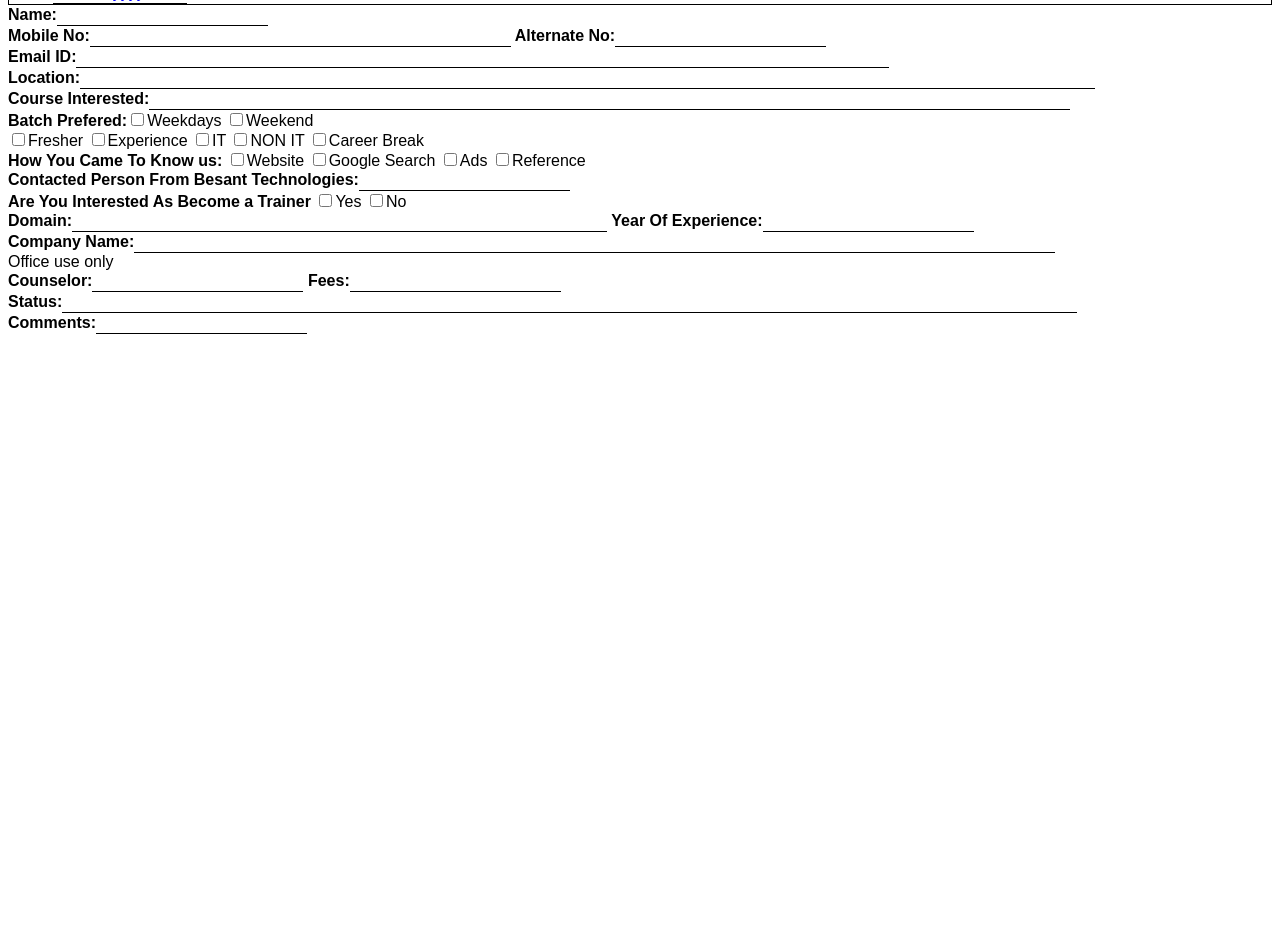
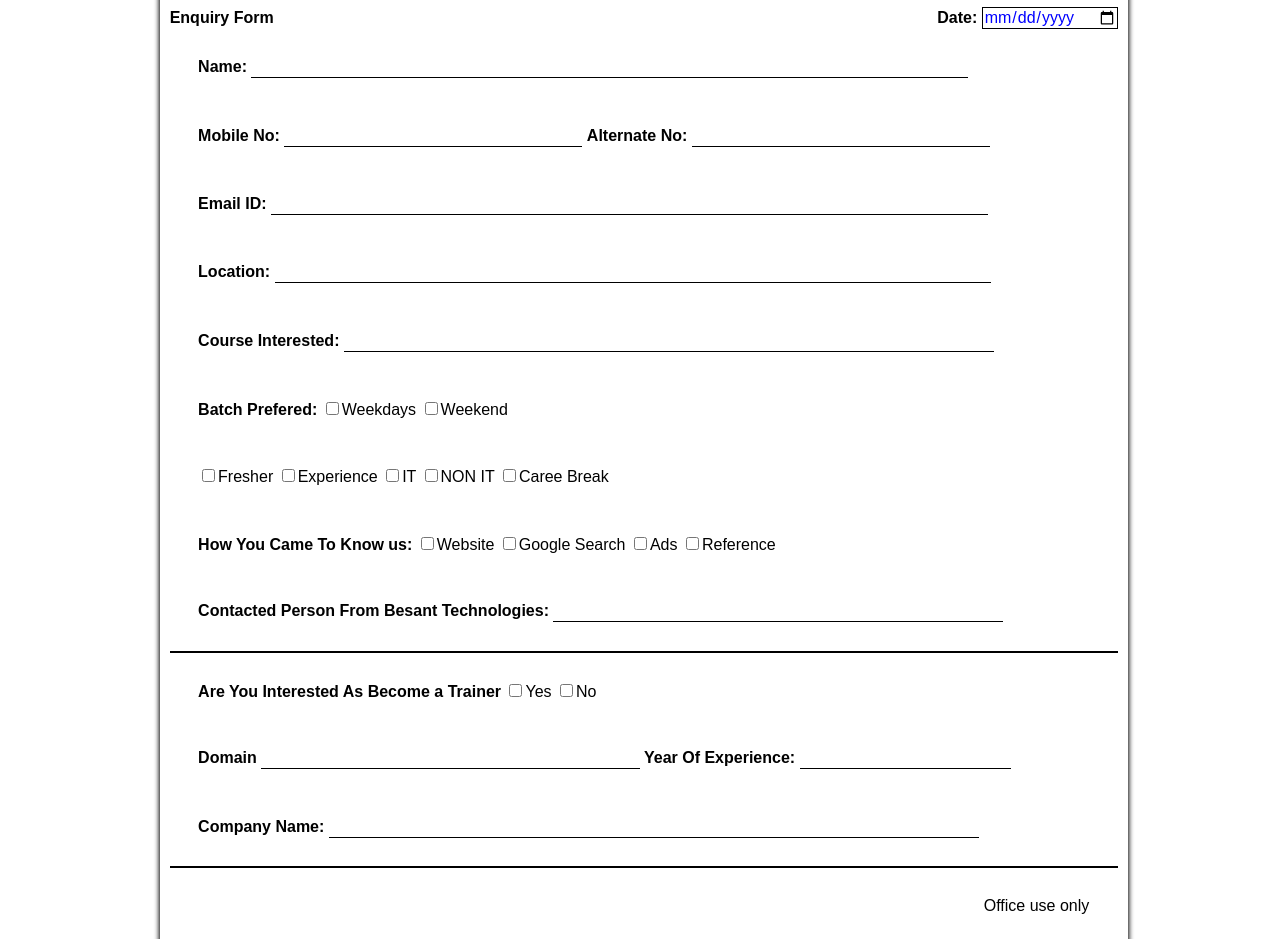
Before and after one commit to MKEthanJack/mk-test, a plain HTML site: page index.html in a window 1280 px wide. Shown: the part 78-1017 px from the top of the page. Before the commit the page ends 800 px from the top, so only its background shows below. Drawn offline with Linux system fonts and the light colour scheme.

Commit message:
Update index.html

```diff
--- a/index.html
+++ b/index.html
@@ -8,77 +8,106 @@
   <link rel="stylesheet" href="style.css">
 </head>
 <body>
-  <div id="main">
-    <div class="content">
-      <section>
-        <div id="txt1">
-          <img src="Besant_logo.jpg" alt="Besant_logo" title="Besant Technologies">
-          Besant Technologies
-        </div>
-      </section>
-    </div>
-    <div>
-      <section class="date">
-        <div id="eform"><label class="txt" for="">Enquriy Form</label></div>
-        <div id="date"><label class="txt" for="">Date: </label><input type="date" name="" id=""></div>
-      </section>
-    </div>
-    <div>
-      <section class="details">
-        <div class="txt2" id="name"><label class="txt" for="">Name:</label><input type="text" id="fname" class="box"></div>
-        <div class="txt2" id="no"><label class="txt" for="">Mobile No:</label><input type="number" id="mno" class="box"><label id="mno1" class="txt" > Alternate No:</label><input type="text"  class="box"></div>
-        <div class="txt2" id="mail"><label class="txt" for="">Email ID:</label><input type="email" id="mail" class="box"></div>
-        <div class="txt2" id="locate"><label class="txt" for="">Location:</label><input type="text" id="location" class="box box1"></div>
-        <div class="txt2" id="cour"><label class="txt" for="">Course Interested:</label><input type="text" id="course" class="box box1"></div>
-        <div class="txt2" id="batch"><label class="txt" for="">Batch Prefered:</label><input type="checkbox" name="batch" id="chk-1"><lable for="chk-1">Weekdays </lable><input type="checkbox" name="batch" id="chk-2"><lable for="chk-2">Weekend</lable></div>
-        <div class="txt2">
-          <input type="checkbox" name="type" id="ct1"><lable for="ct1">Fresher</lable>
-          <input type="checkbox" name="type" id="ct2"><lable for="ct2">Experience</lable>
-          <input type="checkbox" name="type" id="ct3"><lable for="ct3">IT</lable>
-          <input type="checkbox" name="type" id="ct4"><lable for="ct4">NON IT</lable>
-          <input type="checkbox" name="type" id="ct5"><lable for="ct5">Career Break</lable>
-        </div>
-        <div class="txt2">
-          <label class="txt" for="">How You Came To Know us:</label>
-          <input type="checkbox" name="know" id="kt1"><lable for="kt1">Website</lable>
-          <input type="checkbox" name="know" id="kt2"><lable for="kt2">Google Search</lable>
-          <input type="checkbox" name="know" id="kt3"><lable for="kt3">Ads</lable>
-          <input type="checkbox" name="know" id="kt4"><lable for="kt4">Reference</lable>
-        </div>
-        <div><label class="txt" for="">Contacted Person From Besant Technologies:</label><input type="text" id="contact" class="box box3"></div>
-      </section>
-    </div>
-    <div>
-      <section class="details">
-        <div class="txt2">
-          <label class="txt" for="">Are You Interested As Become a Trainer </label>
-          <input type="checkbox" id="yes"><lable for="yes">Yes  </lable>
-          <input type="checkbox" id="no"><lable for="no">No</lable>
-        </div>
-        <div class="txt2">
-          <label class="txt" for="">Domain:</label><input type="text" id="domain" class="box box3">
-          <label class="txt" for="">Year Of Experience:</label><input type="text" id="experience" class="box box2">
-        </div>
-        <div class="txt2">
-          <label class="txt" for="">Company Name:</label><input type="text" id="cname" class="box box1">
-        </div>
-      </section>
-    </div>
-    <div>
-      <section>
-        <div class="txt3">Office use only</div>
-        <div class="txt2">
-          <label class="txt" for="">Counselor:</label><input type="text" id="counselor" class="box box3">
-          <label class="txt" for="">Fees:</label><input type="text" id="fees" class="box box2">
-        </div>
-        <div class="txt2">
-          <label class="txt" for="">Status:</label><input type="text" id="status" class="box box1">
-        </div>
-        <div class="txt2">
-          <label class="txt" for="">Comments:</label><input type="text" id="comments" class="box box1">
-        </div>
-      </section>
-    </div>
+  <div>
+    <form action="">
+      <div class="head">
+        <img src="Besant_logo.jpg" alt="Besant_logo" align="center">
+        Besant Technologies
+      </div>
+      <div id="p1">
+        <label>Enquiry Form</label>
+        <label>Date: <input type="date" id="date"></label>
+      </div>
+      <div class="form">
+        <section class="filed1">
+          <div class="fileds">
+            <label for="name">Name:</label>
+            <input type="text" id="name"/>
+          </div>
+          <div class="fileds side">
+            <div class="mobile">
+              <label for="mno">Mobile No:</label>
+              <input type="text" id="mno"/>
+              <label for="amno">Alternate No:</label>
+              <input type="text" id="amno">
+            </div>
+          </div>
+          <div class="fileds">
+            <label for="mail">Email ID:</label>
+            <input type="email" id="mail"/>
+          </div>
+          <div class="fileds">
+            <label for="location">Location:</label>
+            <input type="text" id="location">
+          </div>
+          <div class="fileds">
+            <label for="course">Course Interested:</label>
+            <input type="text" id="course">
+          </div>
+          <div class="fileds">
+            <label>Batch Prefered:</label>
+            <input type="checkbox" name="batch" id="chk1">Weekdays
+            <input type="checkbox" name="batch" id="chk2">Weekend
+          </div>
+          <div class="fileds">
+            <input type="checkbox" name="batch" id="chk3">Fresher
+            <input type="checkbox" name="batch" id="chk4">Experience
+            <input type="checkbox" name="batch" id="chk5">IT
+            <input type="checkbox" name="batch" id="chk6">NON IT
+            <input type="checkbox" name="batch" id="chk7">Caree Break
+          </div>
+          <div class="fileds">
+            <label>How You Came To Know us: </label>
+            <input type="checkbox" name="batch" id="chk8">Website
+            <input type="checkbox" name="batch" id="chk9">Google Search
+            <input type="checkbox" name="batch" id="chk10">Ads
+            <input type="checkbox" name="batch" id="chk11">Reference
+          </div>
+          <div class="fileds">
+            <label for="cp">Contacted Person From Besant Technologies: </label>
+            <input type="text" id="cp">
+          </div>
+        </section>
+        <section class="filed2">
+          <div class="fileds">
+            <label>Are You Interested As Become a Trainer</label>
+            <input type="checkbox" id="yes">Yes
+            <input type="checkbox" id="no">No
+          </div>
+          <div class="fileds">
+            <div>
+              <label for="domain">Domain</label>
+              <input type="text" id="domain">
+              <label for="yoe">Year Of Experience:</label>
+              <input type="text" id="yoe">
+            </div>
+          </div>
+          <div class="fileds">
+            <label for="cname">Company Name:</label>
+            <input type="text" id="cname">
+          </div>
+        </section>
+        <section class="filed3">
+          <div class="fileds right">
+            Office use only
+          </div>
+          <div class="fileds">
+              <label>Counselor:</label>
+              <input type="text" id="coun">
+              <label for="fee">Fees:</label>
+              <input type="text" id="fee">
+          </div>
+          <div class="fileds">
+            <label for="status">Status:</label>
+            <input type="text" id="status">
+          </div>
+          <div class="fileds">
+            <label for="comment">Comments:</label>
+            <input type="text" id="comment">
+          </div>
+        </section>
+      </div>
+    </form>
   </div>
 </body>
 </html>
```
